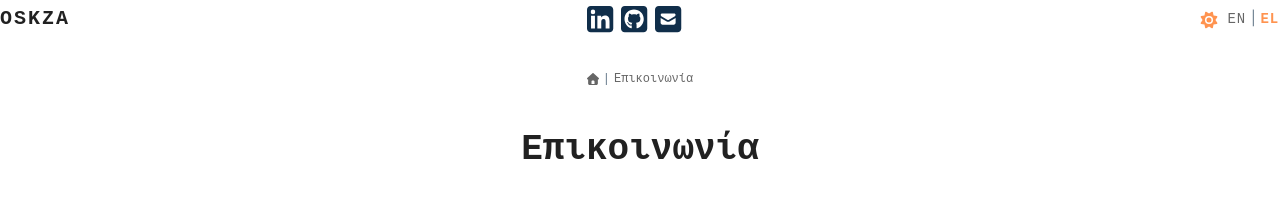
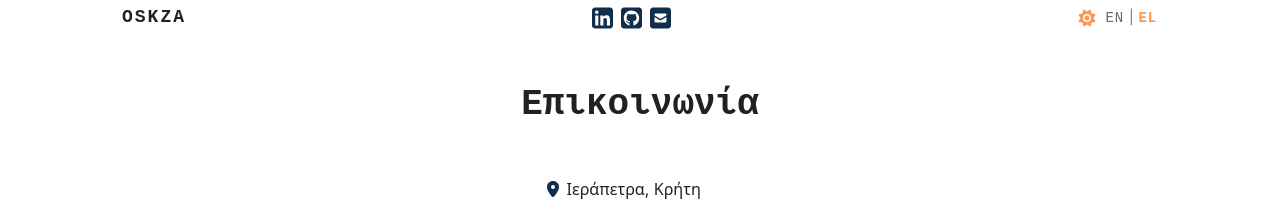
Before and after one commit to oskza/oskza-web, a Vue app: page /contact in a window 1280 px wide. Shown: the top 210 px of the page. Built offline with nearby package versions, Linux system fonts and the light colour scheme; a web font is replaced by a local one.

Commit message:
refactor: changed default layout

```diff
--- a/src/components/layout/AppTopbar.vue
+++ b/src/components/layout/AppTopbar.vue
@@ -16,6 +16,7 @@ import AppSettings from './AppSettings.vue'
 .topbar {
   display: flex;
   justify-content: space-between;
+  gap: var(--spacing-xs);
   padding-block: var(--spacing-2xs);
   color: var(--primary-color);
 }
--- a/src/components/page/Options.vue
+++ /dev/null
@@ -1,14 +0,0 @@
-<template>
-<div class="page-options"><slot></slot></div>
-</template>
-
-<style scoped>
-.page-options {
-  position: relative;
-  display: flex;
-  justify-content: center;
-  margin-block-end: var(--spacing-2xl);
-  font-size: var(--font-sm);
-  color: var(--muted-text-color);
-}
-</style>
--- a/src/components/page/Page.vue
+++ b/src/components/page/Page.vue
@@ -1,10 +1,7 @@
 <template>
 <div class="page">
-  <Options>
-    <Breadcrumbs :items="translatedBreadcrumbs" />
-    <slot name="options"></slot>
-  </Options>
-  <Title><slot name="title"></slot></Title>
+  <h2 class="page-title"><slot name="title"></slot></h2>
+  <div class="page-options"><slot name="options"></slot></div>
   <div class="page-content"><slot></slot></div>
 </div>
 </template>
@@ -14,9 +11,6 @@ import { computed } from 'vue'
 import { useRoute } from 'vue-router'
 import { useI18n } from 'vue-i18n'
 import { projects } from '../../data/projects'
-import Title from './Title.vue'
-import Options from './Options.vue'
-import Breadcrumbs from '../ui/Breadcrumbs.vue'
 
 const route = useRoute()
 const { t, locale } = useI18n()
@@ -25,20 +19,18 @@ const lastMatch = computed(() => route.matched[route.matched.length - 1])
 
 const translatedBreadcrumbs = computed(() => {
   const raw = typeof lastMatch.value.meta.breadcrumbs === 'function'
-    ? lastMatch.value.meta.breadcrumbs(route)
-    : lastMatch.value.meta.breadcrumbs ?? []
+              ? lastMatch.value.meta.breadcrumbs(route)
+              : lastMatch.value.meta.breadcrumbs ?? []
 
   return raw.map(item => {
-    let label = item.labelKey ? t(item.labelKey) : item.label
+    let label = item.labelKey
+                ? t(item.labelKey)
+                : item.label
 
-    if (projects.some(p => p.id === label)) {
+    if (projects.some(p => p.id === label))
       label = t(`projects.${label}.title`)
-    }
 
-    return {
-      ...item,
-      label
-    }
+    return { ...item, label }
   })
 })
 </script>
@@ -47,6 +39,7 @@ const translatedBreadcrumbs = computed(() => {
 .page {
   display: flex;
   flex-direction: column;
+  gap: var(--spacing-lg);
 }
 
 .page-content {
@@ -54,4 +47,17 @@ const translatedBreadcrumbs = computed(() => {
   flex-direction: column;
   gap: var(--spacing-3xl);
 }
+
+.page-title {
+  font-size: var(--font-4xl);
+  line-height: 2.75rem;
+}
+
+.page-options {
+  position: relative;
+  display: flex;
+  justify-content: flex-end;
+  font-size: var(--font-sm);
+  color: var(--muted-text-color);
+}
 </style>
--- a/src/components/page/Title.vue
+++ /dev/null
@@ -1,11 +0,0 @@
-<template>
-<h2 class="page-title"><slot></slot></h2>
-</template>
-
-<style scoped>
-.page-title {
-  font-size: var(--font-4xl);
-  line-height: 2.75rem;
-  margin-block-end: var(--spacing-3xl);
-}
-</style>
--- a/src/components/ui/AppLogo.vue
+++ b/src/components/ui/AppLogo.vue
@@ -11,7 +11,7 @@ import InternalLink from './InternalLink.vue'
 <style scoped>
 .logo {
   font-family: var(--font-stack-mono);
-  font-size: var(--font-xl);
+  font-size: var(--font-lg);
   font-weight: 600;
   letter-spacing: .125rem;
   color: var(--text-color);
--- a/src/components/ui/Breadcrumbs.vue
+++ /dev/null
@@ -1,45 +0,0 @@
-<template>
-<ul class="breadcrumbs">
-  <li v-for="(item, i) in renderedItems" :key="i">
-    <router-link v-if="item.to" :to="item.to">
-      <font-awesome-icon v-if="item.isHome" class="icon" icon="fa-solid fa-house" />
-      <span v-else class="text">{{ item.label }}</span>
-    </router-link>
-    <span v-else class="current">{{ item.label }}</span>
-  </li>
-</ul>
-</template>
-
-<script setup>
-import { computed } from 'vue'
-
-const { items } = defineProps({
-  items: {
-    type: Array,
-    required: true
-  }
-})
-
-const renderedItems = computed(() =>
-  items.map(item => {
-    return (item.label === 'home')
-      ? { ...item, isHome: true, label: '' }
-      : { ...item, isHome: false };
-  })
-)
-</script>
-
-<style scoped>
-ul {
-  display: flex;
-  font-family: var(--font-stack-mono);
-  font-size: var(--font-xs);
-}
-
-li:not(:last-child)::after {
-  content: "|";
-  margin-inline: var(--spacing-2xs);
-  color: var(--border-color);
-  opacity: .65;
-}
-</style>
--- a/src/components/ui/SocialLinks.vue
+++ b/src/components/ui/SocialLinks.vue
@@ -37,7 +37,7 @@ const links = [
   display: flex;
   align-items: center;
   gap: var(--spacing-xs);
-  font-size: var(--font-3xl);
+  font-size: var(--font-2xl);
 }
 
 a { display: flex; }
--- a/src/layouts/DefaultLayout.vue
+++ b/src/layouts/DefaultLayout.vue
@@ -4,14 +4,12 @@
   <main class="main-content">
     <router-view />
   </main>
-  <AppFooter v-if="!route.meta.hideFooter" />
 </div>
 </template>
 
 <script setup>
 import { useRoute } from 'vue-router'
 import AppTopbar from '../components/layout/AppTopbar.vue'
-import AppFooter from '../components/layout/AppFooter.vue'
 
 const route = useRoute()
 </script>
@@ -20,16 +18,17 @@ const route = useRoute()
 .layout {
   display: flex;
   flex-direction: column;
+  gap: var(--spacing-3xl);
   min-height: 100vh;
+  max-width: 1100px;
+  padding: 0 var(--spacing-xl) var(--spacing-xl);
+  margin-inline: auto;
 }
 
 .main-content {
   flex: 1;
-  align-self: center;
   display: flex;
   flex-direction: column;
   width: 100%;
-  max-width: 1100px;
-  padding: var(--spacing-xl) var(--spacing-2xl);
 }
 </style>
--- a/src/pages/ContactPage/ContactForm.vue
+++ b/src/pages/ContactPage/ContactForm.vue
@@ -109,7 +109,6 @@ const statusClass = computed(() => ({
   gap: var(--spacing-xl);
   width: 100%;
   max-width: 550px;
-  margin-inline: auto;
   padding: var(--spacing-xl) var(--spacing-md);
   border-radius: 3px;
   background-color: var(--contact-form-bg-color);
--- a/src/pages/ContactPage/index.vue
+++ b/src/pages/ContactPage/index.vue
@@ -19,6 +19,7 @@ import ContactForm from './ContactForm.vue'
   display: flex;
   flex-direction: column;
   gap: var(--spacing-xl);
-  margin-inline: calc(-1 * var(--spacing-xl));
+  align-items: center;
+  margin-inline: calc(-1 * var(--spacing-lg));
 }
 </style>
--- a/src/pages/ProjectsPage/ToggleFiltersBtn.vue
+++ b/src/pages/ProjectsPage/ToggleFiltersBtn.vue
@@ -16,11 +16,7 @@ const toggleFiltersVisibility = () => emit('update:modelValue', !props.modelValu
 </script>
 
 <style scoped>
-.btn-toggle-filters {
-  position: absolute;
-  inset-inline-end: 0;
-  color: inherit;
-}
+.btn-toggle-filters { color: inherit; }
 
 .icon { margin-inline-end: var(--spacing-3xs); }
 </style>
--- a/src/router/index.js
+++ b/src/router/index.js
@@ -12,7 +12,11 @@ const routes = [
     path: '/',
     component: DefaultLayout,
     children: [
-      { path: '', name: 'home', component: Home, meta: { hideFooter: true } },
+      {
+        path: '',
+        name: 'home',
+        component: Home
+      },
       {
         path: 'contact',
         name: 'contact',
@@ -65,7 +69,10 @@ const routes = [
       }
     ]
   },
-  { path: '/:pathMatch(.*)*', redirect: '/' }
+  {
+    path: '/:pathMatch(.*)*',
+    redirect: '/'
+  }
 ]
 
 const router = createRouter({
```
